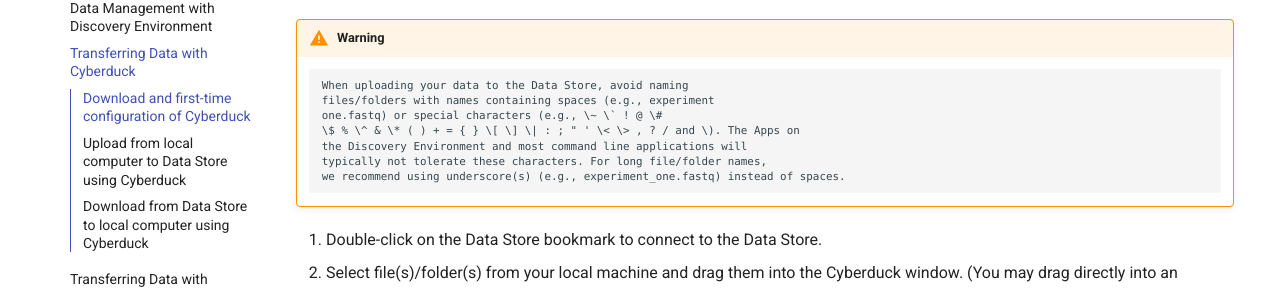
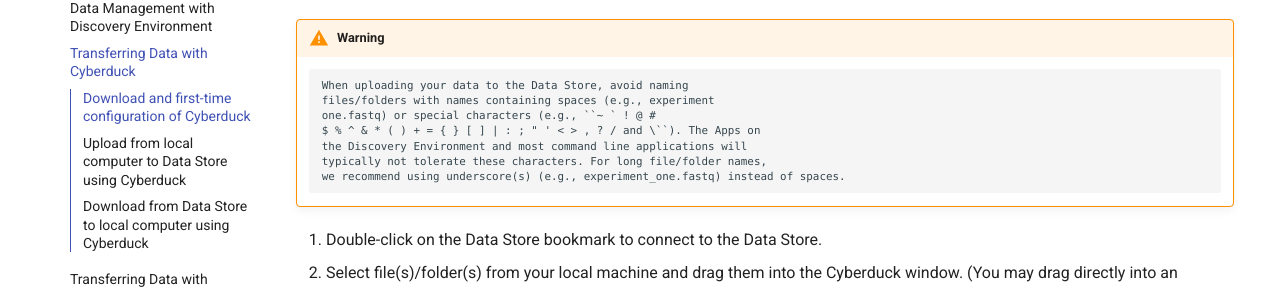
Before and after one commit to CyVerse-learning-materials/learning-materials-home, an MkDocs documentation site: the page built from docs/ds/cyberduck.md, in a window 1280 px wide and 900 px high, scrolled down 1658 px. Shown: the part 181-470 px from the top of the window. Built offline with MkDocs 1.6.1 and Material for MkDocs 9.7.7, drawn with Linux system fonts in a browser that asks for light colours; some web fonts are replaced; a script that is not in the unit is left out; comment, search, counter and statistics services are not loaded.

```diff
--- a/docs/ds/cyberduck.md
+++ b/docs/ds/cyberduck.md
@@ -42,8 +42,8 @@ contents of your home directory.
 
         When uploading your data to the Data Store, avoid naming
         files/folders with names containing spaces (e.g., experiment
-        one.fastq) or special characters (e.g., \~ \` ! @ \#
-        \$ % \^ & \* ( ) + = { } \[ \] \| : ; " ' \< \> , ? / and \). The Apps on
+        one.fastq) or special characters (e.g., ``~ ` ! @ #
+        $ % ^ & * ( ) + = { } [ ] | : ; " ' < > , ? / and \``). The Apps on
         the Discovery Environment and most command line applications will
         typically not tolerate these characters. For long file/folder names,
         we recommend using underscore(s) (e.g., experiment_one.fastq) instead of spaces.
```
